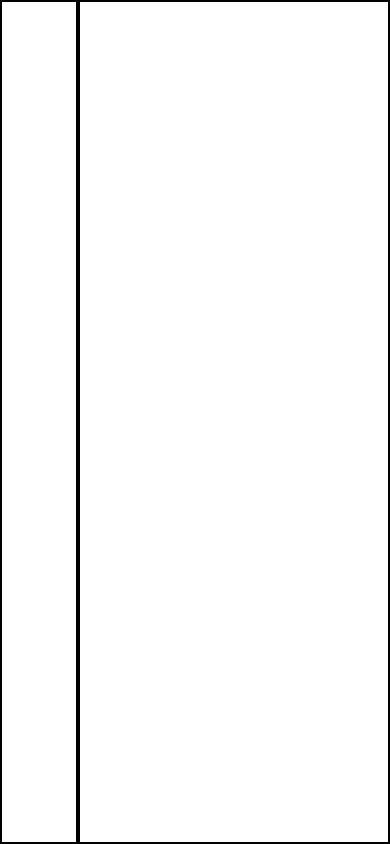
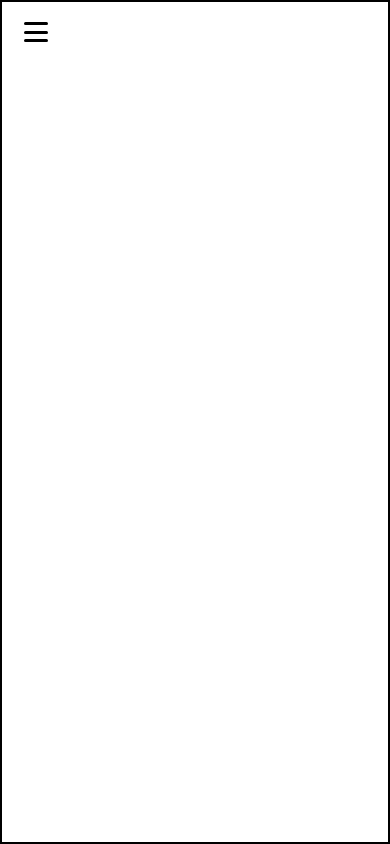
Before and after one commit to husseinhareb/OrderCraft, a React (Vite) app: page / in a window 390 px wide. Built offline with nearby package versions, Linux system fonts and the light colour scheme.

Commit message:
Impl of hamburger menu for the left panel

```diff
--- a/src/App.css
+++ b/src/App.css
@@ -1,25 +1,52 @@
+/* /src/App.css */
 * {
   margin: 0;
   padding: 0;
   box-sizing: border-box;
 }
 
-#root, html, body, .app-container {
+#root,
+html,
+body,
+.app-container {
   height: 100%;
   width: 100%;
 }
 
 .app-container {
-  display: flex;
-  height: 100%;
-}
-
-.left-panel {
-  width: 20%;
   height: 100%;
 }
 
 .right-panel {
-  width: 80%;
-  height: 100%;
+  min-height: 100%;
 }
+
+.hamburger {
+  position: fixed;
+  top: 16px;
+  left: 16px;
+  width: 40px;
+  height: 32px;
+  padding: 6px 8px;
+  display: inline-flex;
+  flex-direction: column;
+  justify-content: space-between;
+  background: transparent;
+  border: none;
+  cursor: pointer;
+  z-index: 1100;
+}
+
+.hamburger span {
+  display: block;
+  width: 100%;
+  height: 3px;
+  background: #000;
+  border-radius: 2px;
+}
+
+@media (min-width: 1024px) {
+  .content {
+    margin-left: 280px;
+  }
+}
--- a/src/App.tsx
+++ b/src/App.tsx
@@ -1,14 +1,27 @@
+// /src/App.tsx
+import { useState } from "react";
 import "./App.css";
 import LeftPanel from "./components/LeftPanel/LeftPanel";
 import RightPanel from "./components/RightPanel/RightPanel";
 
-function App() {
+export default function App() {
+  const [menuOpen, setMenuOpen] = useState(false);
+
   return (
     <div className="app-container">
-      <LeftPanel />
+      <LeftPanel open={menuOpen} onClose={() => setMenuOpen(false)} />
       <RightPanel />
+      <button
+        className="hamburger"
+        aria-label="Toggle menu"
+        aria-controls="left-menu"
+        aria-expanded={menuOpen}
+        onClick={() => setMenuOpen((v) => !v)}
+      >
+        <span />
+        <span />
+        <span />
+      </button>
     </div>
   );
 }
-
-export default App;
--- a/src/components/LeftPanel/LeftPanel.tsx
+++ b/src/components/LeftPanel/LeftPanel.tsx
@@ -1,11 +1,21 @@
-import { Container } from "./Styles/style";
+// /src/components/LeftPanel/LeftPanel.tsx
+import type { FC } from "react";
+import { Container, Overlay } from "./Styles/style";
 
-function LeftPanel() {
+type LeftPanelProps = {
+  open: boolean;
+  onClose: () => void;
+};
+
+const LeftPanel: FC<LeftPanelProps> = ({ open, onClose }) => {
   return (
-    <Container className="left-panel">
-      {/* Left Panel Content */}
-    </Container>
+    <>
+      <Container id="left-menu" className="left-panel" $open={open}>
+        {/* Left Panel Content */}
+      </Container>
+      <Overlay $open={open} onClick={onClose} aria-hidden={!open} />
+    </>
   );
-}
+};
 
 export default LeftPanel;
--- a/src/components/LeftPanel/Styles/style.tsx
+++ b/src/components/LeftPanel/Styles/style.tsx
@@ -1,6 +1,26 @@
+// /src/components/LeftPanel/Styles/style.tsx
 import { styled } from "styled-components";
 
-export const Container =styled.div`
-    height: 100%;
-    border : 2px solid black
+export const Container = styled.div<{ $open: boolean }>`
+  position: fixed;
+  inset: 0 auto 0 0; /* top:0, right:auto, bottom:0, left:0 */
+  width: 280px;
+  max-width: 80vw;
+  height: 100%;
+  background: #fff;
+  border-right: 2px solid black;
+  transform: translateX(${(p) => (p.$open ? "0" : "-100%")});
+  transition: transform 0.3s ease;
+  z-index: 1000;
+  padding: 16px;
 `;
+
+export const Overlay = styled.div<{ $open: boolean }>`
+  position: fixed;
+  inset: 0;
+  background: rgba(0, 0, 0, 0.4);
+  opacity: ${(p) => (p.$open ? 1 : 0)};
+  pointer-events: ${(p) => (p.$open ? "auto" : "none")};
+  transition: opacity 0.3s ease;
+  z-index: 999;
+`;
--- a/src/components/RightPanel/RightPanel.tsx
+++ b/src/components/RightPanel/RightPanel.tsx
@@ -1,11 +1,13 @@
+// /src/components/RightPanel/RightPanel.tsx
+import type { FC } from "react";
 import { Container } from "./Styles/style";
 
-function RightPanel() {
+const RightPanel: FC = () => {
   return (
     <Container className="right-panel">
       {/* Right Panel Content */}
     </Container>
   );
-}
+};
 
 export default RightPanel;
--- a/src/components/RightPanel/Styles/style.tsx
+++ b/src/components/RightPanel/Styles/style.tsx
@@ -1,3 +1,5 @@
+// /src/components/LeftPanel/Styles/style.tsx
+
 import { styled } from "styled-components";
 
 export const Container =styled.div`
```
